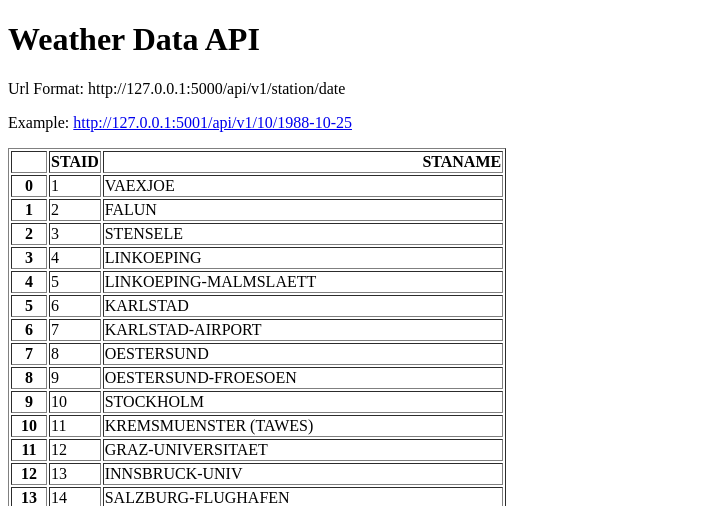
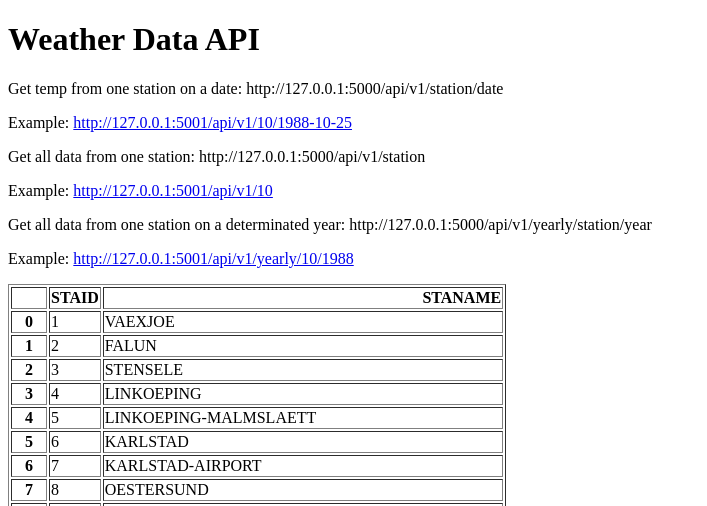
Before and after one commit to RamonLGDaw/weather_api_flask, a Flask app: page / in a window 1280 px wide. Shown: the top 506 px of the page, without its empty margins (0-707 px from the left). Run offline with Flask 3, Linux system fonts and the light colour scheme.

Commit message:
add yearly and station endpoints

```diff
--- a/main.py
+++ b/main.py
@@ -17,6 +17,22 @@ def api(station, date):
     temp = df.loc[df["    DATE"] == date]['   TG'].squeeze()/10
     return {'station':station, 'date':date, 'temperature': temp}
 
+@app.route('/api/v1/<station>')
+def all_data(station):
+    filename = f"data_small/TG_STAID{str(station).zfill(6)}.txt"
+    df = pd.read_csv(filename, skiprows=20, parse_dates=["    DATE"])
+    result = df.to_dict(orient='records')
+    return result
+
+@app.route('/api/v1/yearly/<station>/<year>')
+def yearly(station, year):
+    filename = f"data_small/TG_STAID{str(station).zfill(6)}.txt"
+    df = pd.read_csv(filename, skiprows=20)
+    df['    DATE'] = df['    DATE'].astype(str)
+    result = df.loc[df["    DATE"].str.startswith(str(year))].to_dict(orient='records')
+    return result
+
+
 
 if __name__ == '__main__':
     app.run(debug=True, port=5001)
--- a/templates/home.html
+++ b/templates/home.html
@@ -7,8 +7,13 @@
 </head>
 <body>
     <h1>Weather Data API</h1>
-    <p>Url Format: http://127.0.0.1:5000/api/v1/station/date</p>
+    <p>Get temp from one station on a date: http://127.0.0.1:5000/api/v1/station/date</p>
     <p>Example: <a href="http://127.0.0.1:5001/api/v1/10/1988-10-25">http://127.0.0.1:5001/api/v1/10/1988-10-25</a></p>
+    <p>Get all data from one station: http://127.0.0.1:5000/api/v1/station</p>
+    <p>Example: <a href="http://127.0.0.1:5001/api/v1/10">http://127.0.0.1:5001/api/v1/10</a></p>
+    <p>Get all data from one station on a determinated year: http://127.0.0.1:5000/api/v1/yearly/station/year</p>
+    <p>Example: <a href="http://127.0.0.1:5001/api/v1/yearly/10/1988">http://127.0.0.1:5001/api/v1/yearly/10/1988</a></p>
+
     <!-- The 'safe' keyword allows rendering HTML; otherwise, it renders as a string. -->
     <p>{{data|safe}}</p>
 
```
